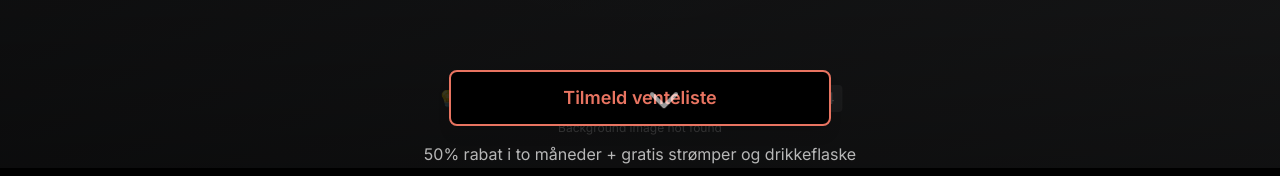
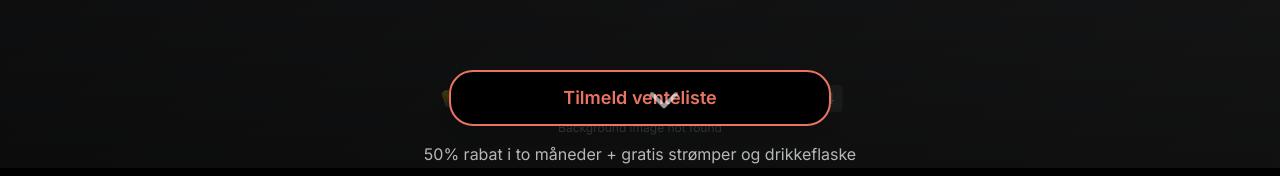
Before and after one commit to YouEx/nordicpilates, a Next.js app: page / in a window 1280 px wide. Shown: the part 734-910 px from the top of the page. Built offline with nearby package versions, Linux system fonts and the light colour scheme; no server answers.

Commit message:
Opdater knap: h-9 til 3rem, px-24 til 32px, rounded-lg til 1.5rem

```diff
--- a/components/ui/button.tsx
+++ b/components/ui/button.tsx
@@ -5,7 +5,7 @@
 import { cn } from "@/lib/utils"
 
 const buttonVariants = cva(
-  "inline-flex items-center justify-center gap-2 whitespace-nowrap rounded-lg text-sm font-medium transition-all duration-200 focus-visible:outline-none focus-visible:ring-2 focus-visible:ring-coral focus-visible:ring-offset-2 disabled:pointer-events-none disabled:opacity-50 [&_svg]:pointer-events-none [&_svg]:size-4 [&_svg]:shrink-0",
+  "inline-flex items-center justify-center gap-2 whitespace-nowrap rounded-[1.5rem] text-sm font-medium transition-all duration-200 focus-visible:outline-none focus-visible:ring-2 focus-visible:ring-coral focus-visible:ring-offset-2 disabled:pointer-events-none disabled:opacity-50 [&_svg]:pointer-events-none [&_svg]:size-4 [&_svg]:shrink-0",
   {
     variants: {
       variant: {
@@ -28,8 +28,8 @@
       },
       size: {
         default: "h-11 px-22 py-2.5 text-sm",
-        sm: "h-9 px-18 text-xs",
-        lg: "h-12 px-24 text-base",
+        sm: "h-[3rem] px-8 text-xs",
+        lg: "h-12 px-8 text-base",
         xl: "h-14 px-28 text-lg",
         icon: "h-10 w-10",
       },
```
